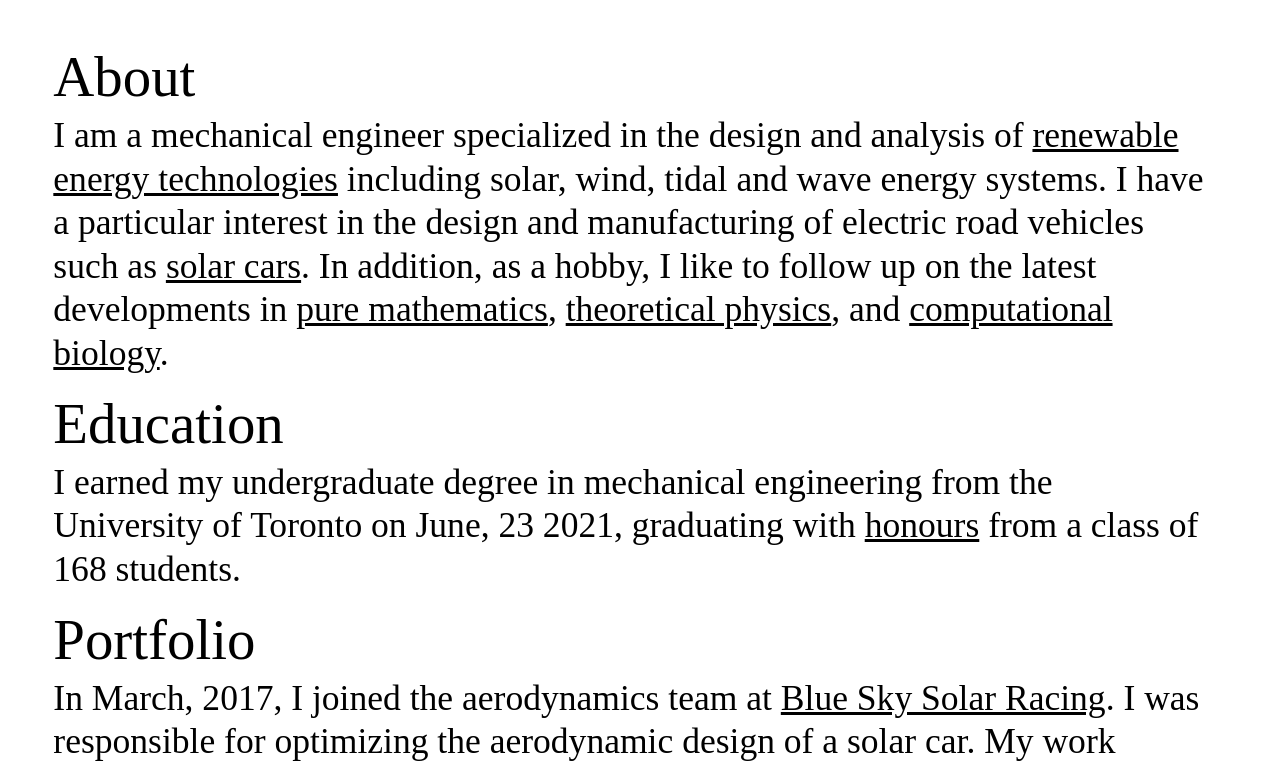
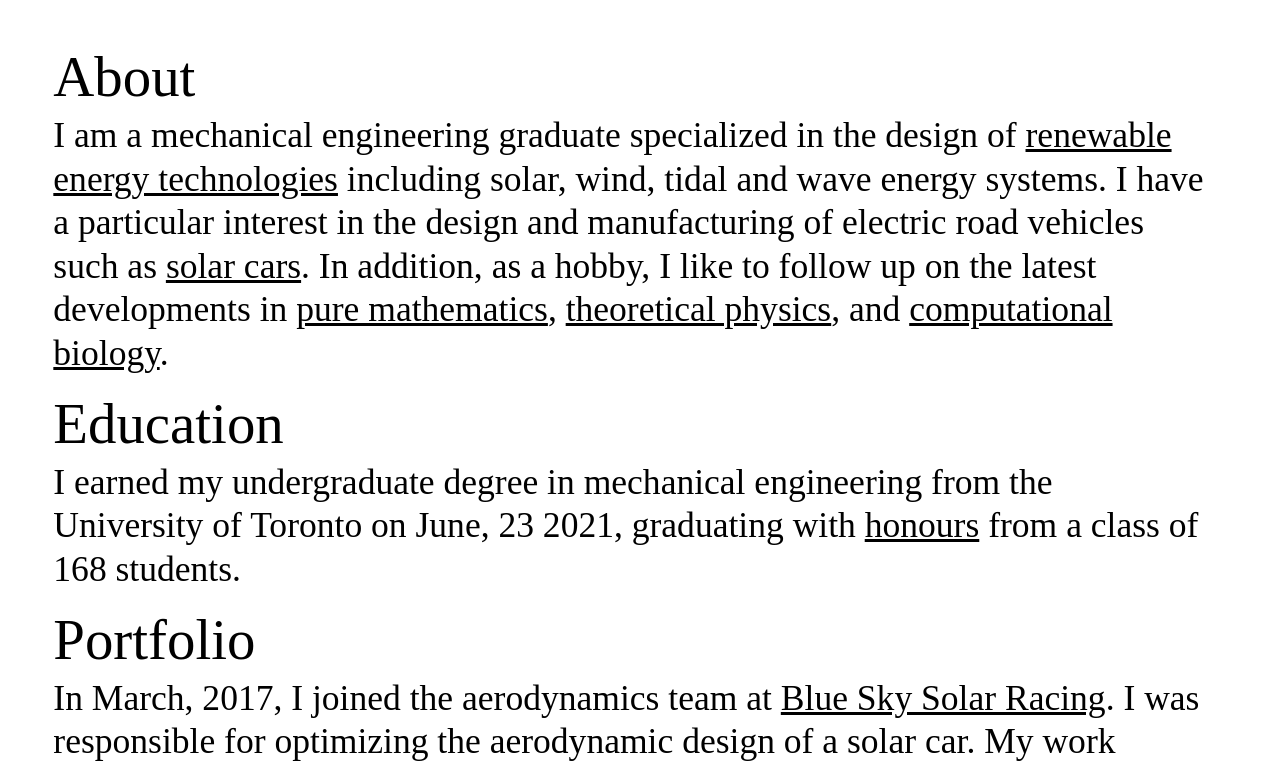
Before and after one commit to AymanAlhourani/aymalhou, a plain HTML site: page index.html in a window 1280 px wide. Shown: the part 802-1564 px from the top of the page. Drawn offline with Linux system fonts and the light colour scheme; a script that the page names is missing; a web font is replaced by a local one.

Commit message:
Add files via upload

```diff
--- a/index.html
+++ b/index.html
@@ -23,7 +23,7 @@
         <img class="frontimage" src="images/73_blackrect.svg" alt="">
         <!-- About -->
         <div class="about"><p>About</p></div>
-        <div class="intro"><p>I am a mechanical engineer specialized in the design and analysis of <a href="https://en.wikipedia.org/wiki/Energy_technology#Renewable_energy" target="_blank">renewable energy technologies</a> including solar, wind, tidal and wave energy systems. I have a particular interest in the design and manufacturing of electric road vehicles such as <a href="https://en.wikipedia.org/wiki/Solar_car" target="_blank">solar cars</a>. In addition, as a hobby, I like to follow up on the latest developments in <a href="https://en.wikipedia.org/wiki/Pure_mathematics" target="_blank">pure mathematics</a>, <a href="https://en.wikipedia.org/wiki/Theoretical_physics" target="_blank">theoretical physics</a>, and <a href="https://en.wikipedia.org/wiki/Computational_biology" target="_blank">computational biology</a>.</p></div>
+        <div class="intro"><p>I am a mechanical engineering graduate specialized in the design of <a href="https://en.wikipedia.org/wiki/Energy_technology#Renewable_energy" target="_blank">renewable energy technologies</a> including solar, wind, tidal and wave energy systems. I have a particular interest in the design and manufacturing of electric road vehicles such as <a href="https://en.wikipedia.org/wiki/Solar_car" target="_blank">solar cars</a>. In addition, as a hobby, I like to follow up on the latest developments in <a href="https://en.wikipedia.org/wiki/Pure_mathematics" target="_blank">pure mathematics</a>, <a href="https://en.wikipedia.org/wiki/Theoretical_physics" target="_blank">theoretical physics</a>, and <a href="https://en.wikipedia.org/wiki/Computational_biology" target="_blank">computational biology</a>.</p></div>
         <!-- Education -->
         <div class="education"><p>Education</p></div>
         <div class="edu"><p>I earned my undergraduate degree in mechanical engineering from the University of Toronto on June, 23 2021, graduating with <a href="https://youtu.be/pFkcimw-618?t=1897" target="_blank">honours</a> from a class of 168 students.</p></div>
@@ -238,7 +238,7 @@
         <a href="https://twitter.com/aymalhou" target="_blank"><img src="images/68_twitter.svg" alt="" class="twitter"></a>
         <!-- Instagram -->
         <a href="https://www.instagram.com/aymalhou/" target="_blank"><img src="images/69_instagram.svg" alt="" class="instagram"></a>
-        <!-- Youtube -->
+        <!-- Gitwhite -->
         <a href="https://github.com/AymanAlhourani" target="_blank"><img src="images/72_gitwhite.svg" alt="" class="gitwhite"></a>
     </div>
     <!-- Main Reference -->
```
